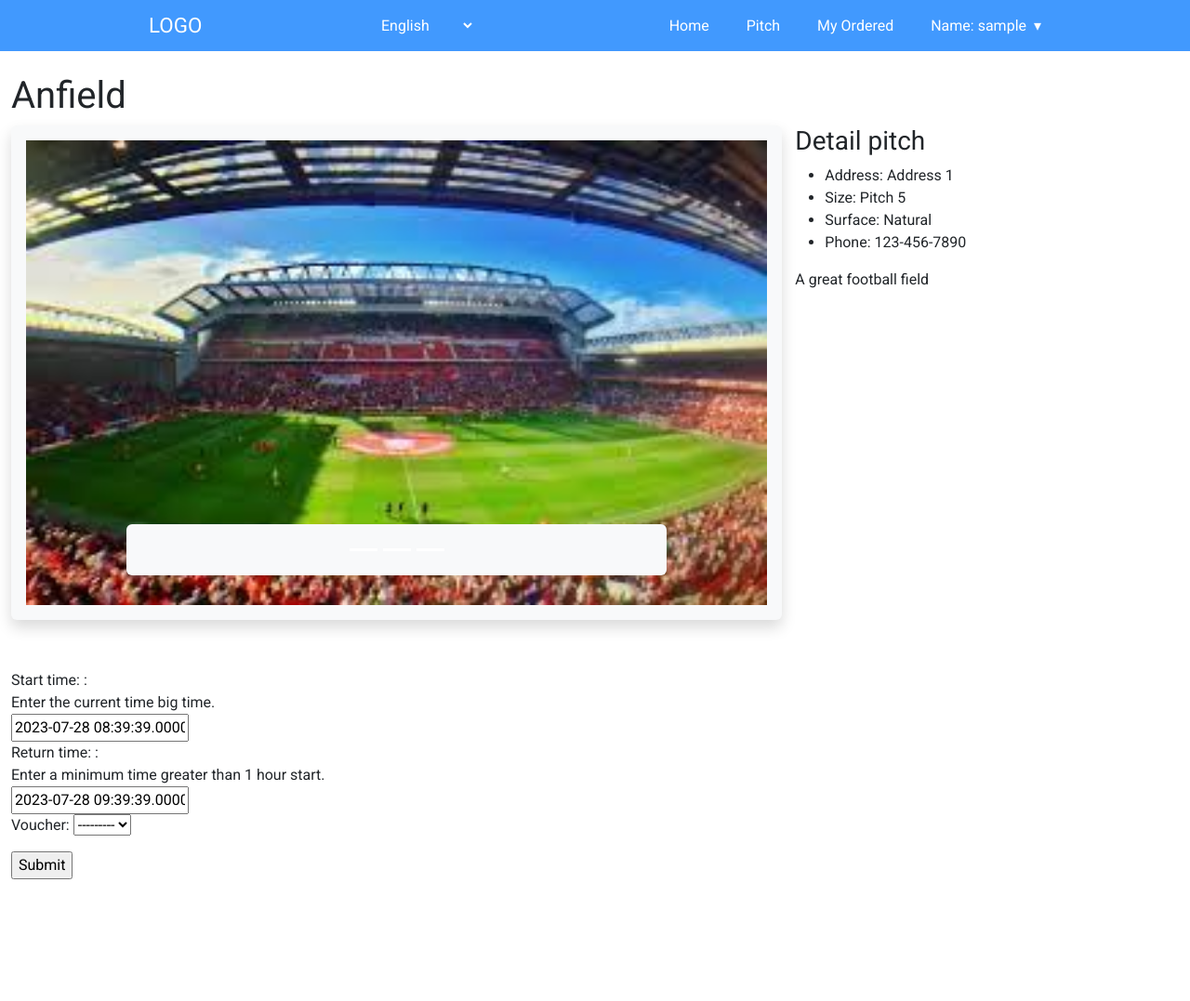
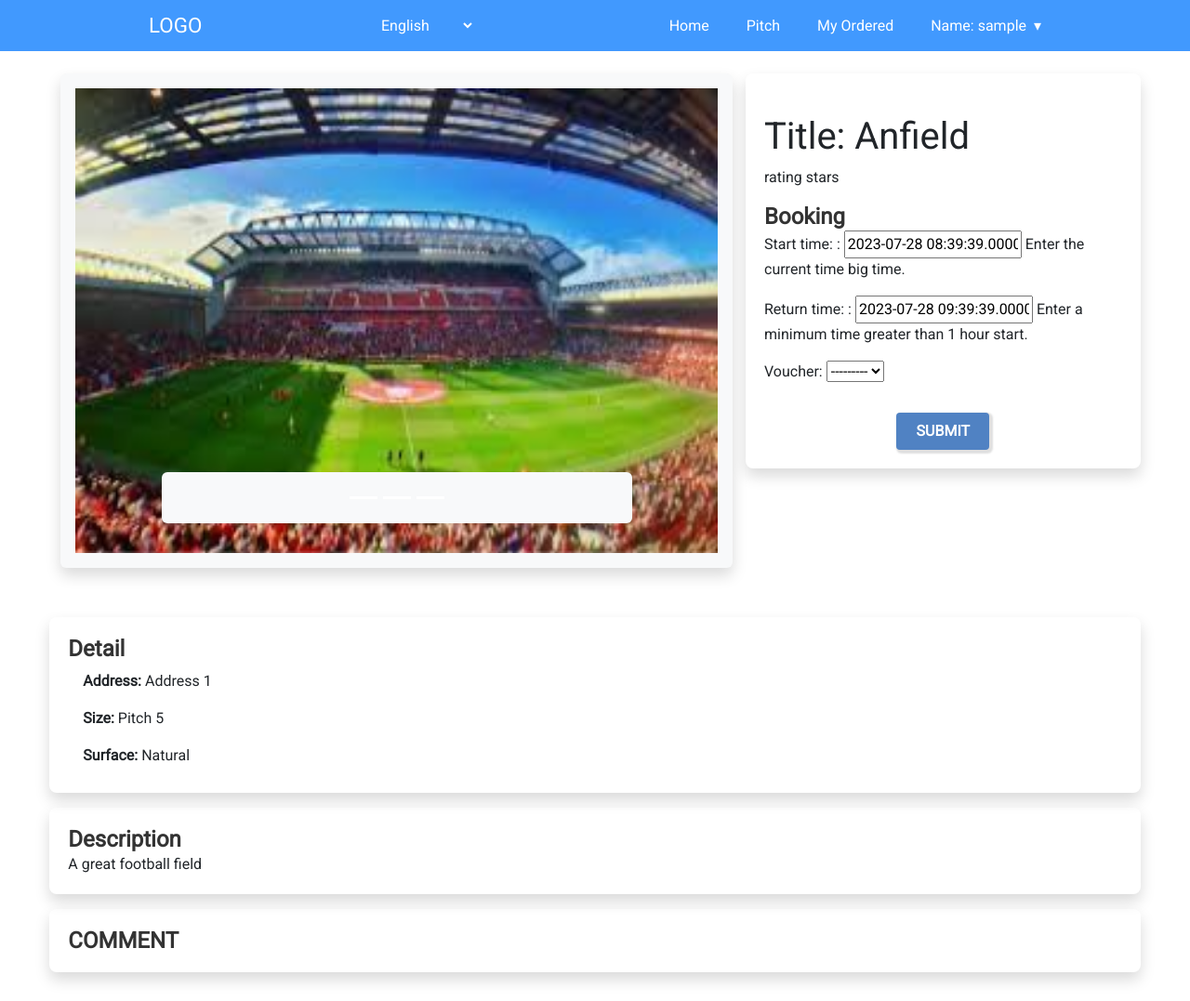
Before and after one commit to awesome-academy/python_naitei_sms, a Django app: page /pitch/1 in a window 1280 px wide. Shown: the whole page at 93% size. Before the commit the page ends 946 px from the top, so only its background shows below. Run offline with Django 4.2, Linux system fonts and the light colour scheme; the visitor is signed in with stand-in values (Sample User, id 1); data comes from the database, SQL or seed files in the repository; data that the repository does not hold is empty; some libraries are stand-ins or nearby versions.

Commit message:
Pitch_detail interface

```diff
--- /dev/null
+++ b/static/css/pitch_details.css
@@ -0,0 +1,51 @@
+.detail_container{
+  margin-top: 50px;
+  max-width: 1200px;
+}
+
+input[type="submit"] {
+  display: inline-block;
+  padding: 8px 16px;
+  font-size: 16px;
+  font-weight: bold;
+  text-transform: uppercase;
+  color: #fff;
+  background-color: #5082c3;
+  border: none;
+  border-radius: 4px;
+  cursor: pointer;
+}
+
+/* Style the card */
+.detail_card {
+  border: none;
+  border-radius: 8px;
+  box-shadow: 0 4px 8px rgba(0, 0, 0, 0.1);
+  padding: 20px;
+}
+
+/* Style the card body */
+.detail_card-body {
+  padding: 16px;
+}
+
+/* Style the card title */
+.card-title {
+  font-size: 24px;
+  font-weight: bold;
+  color: #333;
+}
+
+/* Style the list group */
+.list-group {
+  margin-bottom: 0;
+}
+
+.list-group-item {
+  border: none;
+}
+
+/* Style the comment section */
+.card-title.comment {
+  margin-bottom: 16px;
+}
--- a/templates/base_generic.html
+++ b/templates/base_generic.html
@@ -20,6 +20,7 @@
     <link rel="stylesheet" href="{% static 'css/navbar.css' %}" />
     <link rel="stylesheet" href="{% static 'css/login.css' %}" />
     <link rel="stylesheet" href="{% static 'css/send_email_success.css' %}" />
+    <link rel="stylesheet" href="{% static 'css/pitch_details.css' %}" />
     <link href="{% static 'fontawesomefree/css/fontawesome.css' %}"
           rel="stylesheet">
     <link rel="stylesheet" href="{% static 'fontawesomefree/css/brands.css' %}">
--- a/templates/pitch/pitch_detail.html
+++ b/templates/pitch/pitch_detail.html
@@ -1,50 +1,61 @@
 {% extends "base_generic.html" %}
 {% load i18n %}
+{% load bootstrap5 %}
+
 {% block content %}
-  {{ form.media }}
-  <header>
-    <h1 class="pt-4">{{ pitch.title }}</h1>
-  </header>
-  <div class="container text-center">
-    <div class="row">
-      <div class="col-8">
-        {% if images.count > 0 %}
-          {% include "carousel_banner.html" with images=images %}
-        {% endif %}
+{{ form.media }}
+<div>
+  <div class="row d-flex justify-content-center pt-4">
+    <div class="col-7 ">
+      {% if images.count > 0 %}
+      {% include "carousel_banner.html" with images=images %}
+      {% endif %}
+    </div>
+    <div class="col-4 ">
+      <div class="detail_card shadow">
+        <div class="detail_card_body">
+          <h1 class="pt-4">
+            {% trans "Title" %}: {{ pitch.title }}
+          </h1>
+          <div class="rating">
+            <p> rating stars</p>
+          </div>
+          <h3 class="card-title">{% trans "Booking" %}</h3>
+          {% if form %}
+          <form action="" method="post">
+            {% csrf_token %}
+            {{ form.as_p }}
+            <div class="d-flex justify-content-center">
+              <input type="submit" class="btn btn-primary mt-3" value="{% trans 'Submit' %}">
+            </div>
+          </form>
+          {% endif %}
+        </div>
       </div>
-      <section class="col-4 ">
-        <h3 class="text-start fs-3">
-          {% trans "Detail pitch" %}
-        </h3>
-        <ul>
-          <li class="text-start">
-            {% trans "Address" %}: {{ pitch.address }}
-          </li>
-          <li class="text-start">
-            {% trans "Size" %}: {{ pitch.get_label_size }}
-          </li>
-          <li class="text-start">
-            {% trans "Surface" %}: {{ pitch.get_label_grass }}
-          </li>
-          <li class="text-start">
-            {% trans "Phone" %}: {{ pitch.phone }}
-          </li>
-        </ul>
-        <p class="text-start">
-          {{ pitch.description }}
-        </p>
-      </section>
     </div>
   </div>
-  {% if form %}
-    <div>
-      <form action="" method="post">
-        {% csrf_token %}
-        <table>
-          {{ form.as_div }}
-        </table>
-        <input class="mt-3" type="submit" value="Submit">
-      </form>
+  <div class="row d-flex justify-content-center ">
+    <div class="col-11 detail_card shadow mb-3">
+      <div class="detail_card_body">
+        <h3 class="card-title">{% trans "Detail" %}</h3>
+        <ul class="list-group">
+          <li class="list-group-item"><strong>{% trans "Address" %}:</strong> {{ pitch.address }}</li>
+          <li class="list-group-item"><strong>{% trans "Size" %}:</strong> {{ pitch.get_label_size }}</li>
+          <li class="list-group-item"><strong>{% trans "Surface" %}:</strong> {{ pitch.get_label_grass }}</li>
+        </ul>
+      </div>
     </div>
-  {% endif %}
+    <div class="col-11 detail_card shadow mb-3">
+      <div class="detail_card_body">
+        <h3 class="card-title">{% trans "Description" %}</h3>
+        <p class="card-text">{{ pitch.description }}</p>
+      </div>
+    </div>
+    <div class="col-11 detail_card shadow mb-3">
+        <div class="detail_card_body">
+          <h3 class="card-title">{% trans "COMMENT" %}</h3>
+        </div>
+    </div>
+  </div>
+</div>
 {% endblock content %}
```
